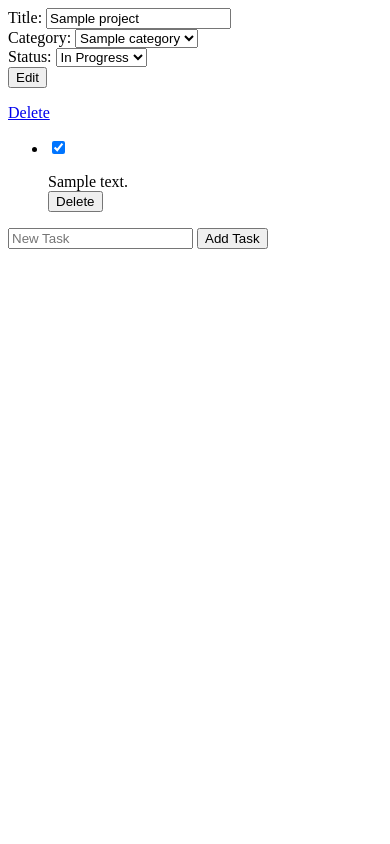
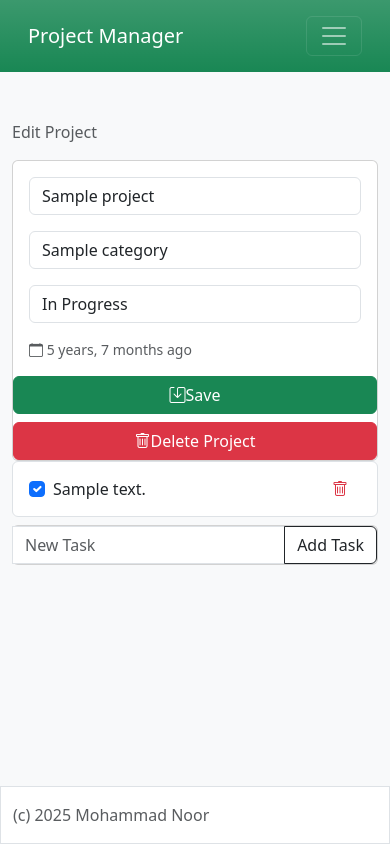
Before and after one commit to MohammadNoorM/django_pm, a Django app: page /project/edit/1/ in a window 390 px wide. Run offline with Django 5.2, Linux system fonts and the light colour scheme; tables that the repository leaves empty hold one stand-in row (values such as "Sample post").

Commit message:
Bootstrap

```diff
--- a/project_manager/settings.py
+++ b/project_manager/settings.py
@@ -37,6 +37,7 @@ INSTALLED_APPS = [
     'django.contrib.sessions',
     'django.contrib.messages',
     'django.contrib.staticfiles',
+    'django.contrib.humanize',
     'accounts',
     'projects',
 ]
--- a/projects/forms.py
+++ b/projects/forms.py
@@ -2,16 +2,16 @@ from django import forms
 from . import models
 
 
-
+attrs = {'class': 'form-control'}
 
 class ProjectCreateForm(forms.ModelForm):
     class Meta:
         model = models.Project
         fields = ['title', 'description', 'category']
         widgets = {
-            'title': forms.TextInput(),
-            'description': forms.Textarea(),
-            'category': forms.Select(),
+            'title': forms.TextInput(attrs=attrs),
+            'description': forms.Textarea(attrs=attrs),
+            'category': forms.Select(attrs=attrs),
         }
 
 class ProjectUpdateForm(forms.ModelForm):
@@ -19,7 +19,7 @@ class ProjectUpdateForm(forms.ModelForm):
         model = models.Project
         fields = ['title', 'category', 'status']
         widgets = {
-            'title': forms.TextInput(),
-            'category': forms.Select(),
-            'status': forms.Select(),
+            'title': forms.TextInput(attrs=attrs),
+            'category': forms.Select(attrs=attrs),
+            'status': forms.Select(attrs=attrs),
         }
--- a/projects/templates/base.html
+++ b/projects/templates/base.html
@@ -1,14 +1,25 @@
+{% load static %}
 <!DOCTYPE html>
-<html lang="en">
+<html lang="en" class="h-100">
 <head>
     <meta charset="UTF-8">
     <meta name="viewport" content="width=device-width, initial-scale=1">
     <title>Django Project Manager</title>
     <link rel="icon" type="image/x-icon" href="{% static 'projects/favicon.ico' %}">
     <link rel="stylesheet" href="{% static 'projects/styles.css' %}">
+    <link rel="stylesheet" href="https://cdn.jsdelivr.net/npm/bootstrap@5.3.7/dist/css/bootstrap.min.css">
+    <link rel="stylesheet" href="https://cdn.jsdelivr.net/npm/bootstrap-icons@1.13.1/font/bootstrap-icons.min.css">
 </head>
-<body>
-    {% block content %}
-    {% endblock %}
+<body class="d-flex flex-column h-100 bg-light">
+    {% include 'partials/header.html' %}
+    <main class="flex-shrink-0">
+        <div class="container mt-5">
+            {% block content %}
+            {% endblock %}
+        </div>
+    </main>
+    {% include 'partials/footer.html' %}
+    <script src="https://cdn.jsdelivr.net/npm/bootstrap@5.3.7/dist/js/bootstrap.bundle.min.js"></script>
+
 </body>
 </html>
--- /dev/null
+++ b/projects/templates/partials/footer.html
@@ -0,0 +1,8 @@
+{% load i18n%}
+<footer class="footer mt-auto py-3 bg-white border">
+    <div class="container">
+        <span class="text-muted">
+            {% trans '(c) 2025 Mohammad Noor' %}
+        </span>
+    </div>
+</footer>
--- /dev/null
+++ b/projects/templates/partials/header.html
@@ -0,0 +1,16 @@
+{% load i18n %}
+<nav class="navbar navbar-expand-lg navbar-dark bg-success bg-gradient p-3">
+  <div class="container-fluid">
+    <a class="navbar-brand" href="{% url "project_list" %}">{% trans "Project Manager" %}</a>
+    <button class="navbar-toggler" type="button" data-bs-toggle="collapse" data-bs-target="#navbarNav" aria-controls="navbarNav" aria-expanded="false" aria-label="Toggle navigation">
+      <span class="navbar-toggler-icon"></span>
+    </button>
+    <div class="collapse navbar-collapse" id="navbarNav">
+      <ul class="navbar-nav">
+        <li class="nav-item">
+          <a class="nav-link active" aria-current="page" href="{% url "project_list" %}">{% trans 'Home'%}</a>
+        </li>
+      </ul>
+    </div>
+  </div>
+</nav>
--- a/projects/templates/project/task.html
+++ b/projects/templates/project/task.html
@@ -1,27 +1,34 @@
 {% load i18n %}
 
-<ul>
+<ul class="list-group">
     {% for task in project.task_set.all %}
-        <li>
-            <form method="post" action="{% url 'task_update' task.id %}">
+        <li class="list-group-item d-flex">
+            <form method="post" action="{% url 'task_update' task.id %}" class="my-auto me-2">
                 {% csrf_token %}
                 <input type="checkbox"
+                class="form-check-input"
                 name="is_completed"
                 {% if task.is_completed %}checked{% endif %}
                 onchange="this.form.submit()">
             </form>
-            {{ task.description }}
+            <p class="my-auto me-auto">
+                {{ task.description }}
+            </p>
             <form method="post" action="{% url 'task_delete' task.id %}">
                 {% csrf_token %}
-                <button type="submit">{% trans "Delete" %}</button>
+                <button type="submit" class="btn"><i class="bi bi-trash text-danger"></i></button>
             </form>
         </li>
     {% endfor %}
 </ul>
 
-<form method="post" action="{% url 'task_create' %}">
-    {% csrf_token %}
-    <input type="hidden" name="project" value="{{ project.id }}">
-    <input type="text" name="description" placeholder="{% trans "New Task" %}">
-    <input type="submit" value="{% trans "Add Task" %}">
-</form>
+<div class="card mt-2">
+    <form method="post" action="{% url 'task_create' %}" class="d-flex">
+        {% csrf_token %}
+        <div class="input-group">
+            <input type="hidden" name="project" value="{{ project.id }}">
+            <input type="text" name="description" class="form-control" placeholder="{% trans "New Task" %}" required>
+            <input type="submit" class="btn btn-outline-dark" value="{% trans "Add Task" %}">
+        </div>
+    </form>
+</div>
--- a/projects/templates/project/update.html
+++ b/projects/templates/project/update.html
@@ -1,10 +1,40 @@
+{% extends 'base.html' %}
 {% load i18n %}
+{% load humanize %}
 {% block content %}
-    <form method="post">
-        {% csrf_token %}
-        {{ form }}
-        <input type="submit" value="{% trans "Edit" %}">
-    </form>
-    <a href="{% url 'project_delete' object.id %}">{% trans "Delete" %}</a>
-    {% include "project/task.html" with project=object %}
-{% endblock content %}
+    <nav aria-label="breadcrumb">
+        <ol class="breadcrumb">
+            <li class="breadcrumb-item active" aria-current="page">{% trans "Edit Project" %}</li>
+        </ol>
+    </nav>
+
+    <div class="row">
+        <div class="col-md-3">
+            <form method="post">
+                <div class="card">
+                    <div class="card-body">
+                        {% csrf_token %}
+                        {% for field in form %}
+                            <div class="mb-3">{{ field }}</div>
+                        {% endfor %}
+                        <div class="d-flex mt-2">
+                            <span class="text-muted me-auto small">
+                                <i class="bi bi-calendar"></i>
+                                <time datetime="{{ object.created_at }}">
+                                    {{ object.created_at|naturaltime }}
+                                </time>
+                            </span>
+                        </div>
+                    </div>
+                    <div class="d-grid gap-2">
+                        <button type="submit" class="btn btn-success"><i class="bi bi-save"></i>{% trans "Save" %}</button>
+                        <button class="btn btn-danger"><i class="bi bi-trash"></i>{% trans "Delete Project" %}</button>
+                    </div>
+                </div>
+            </form>
+        </div>
+        <div class="col-md-9">
+            {% include 'project/task.html' with project=object %}
+        </div>
+    </div>
+{% endblock %}
```
Also changed, not shown: projects/templates/common/form.html (added, +14 -0 lines), projects/templates/project/create.html (+15 -6 lines), projects/templates/project/delete.html (+6 -2 lines), projects/templates/project/list.html (+52 -5 lines), 2 other files.
